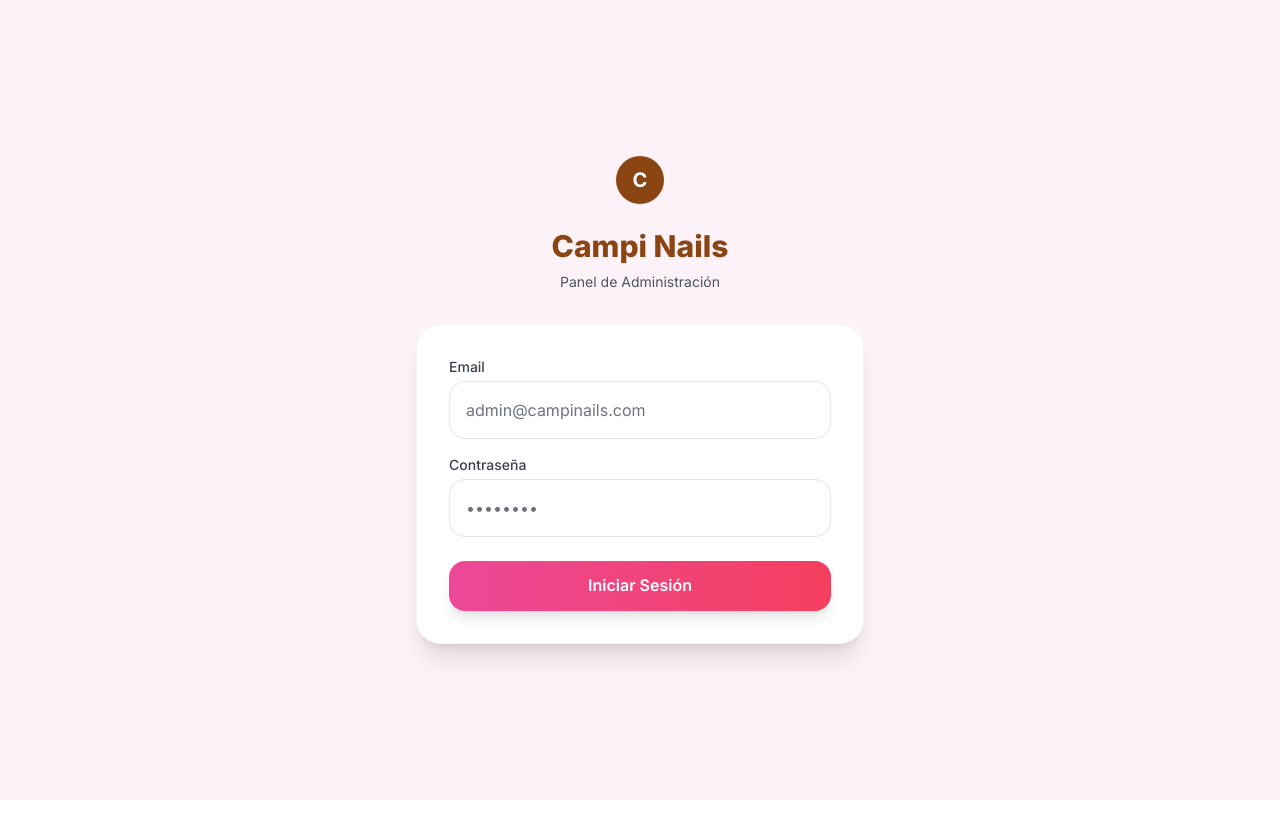
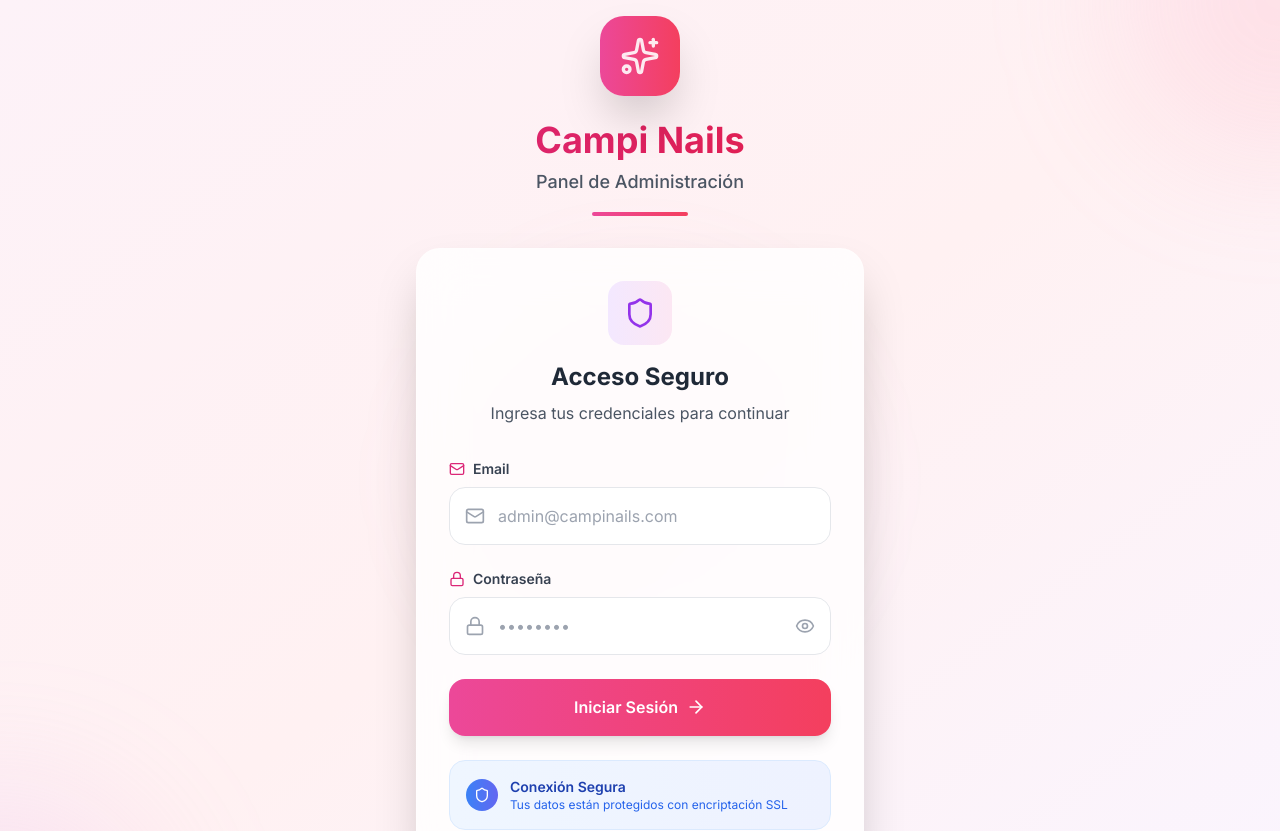
Before and after one commit to drex25/campinails, a React (Vite) app in the folder campinails-frontend/: page /login in a window 1280 px wide. Shown: the top 831 px of the page. Before the commit the page ends 800 px from the top, so only its background shows below. Built offline with nearby package versions, Linux system fonts and the light colour scheme.

Commit message:
Increíble Login Form Moderno

```diff
--- a/campinails-frontend/src/components/LoginForm.tsx
+++ b/campinails-frontend/src/components/LoginForm.tsx
@@ -4,6 +4,7 @@ import { yupResolver } from '@hookform/resolvers/yup';
 import * as yup from 'yup';
 import { authService } from '../services/api';
 import type { LoginCredentials } from '../types';
+import { Eye, EyeOff, Mail, Lock, Sparkles, Shield, ArrowRight } from 'lucide-react';
 
 const schema = yup.object({
   email: yup.string().email('Email inválido').required('Email es requerido'),
@@ -17,6 +18,7 @@ interface LoginFormProps {
 export const LoginForm: React.FC<LoginFormProps> = ({ onSuccess }) => {
   const [isLoading, setIsLoading] = useState(false);
   const [error, setError] = useState('');
+  const [showPassword, setShowPassword] = useState(false);
 
   const {
     register,
@@ -43,79 +45,147 @@ export const LoginForm: React.FC<LoginFormProps> = ({ onSuccess }) => {
   };
 
   return (
-    <div className="min-h-screen flex items-center justify-center bg-campi-pink py-12 px-4 sm:px-6 lg:px-8">
-      <div className="max-w-md w-full space-y-8">
-        <div>
-          <div className="mx-auto h-12 w-12 flex items-center justify-center rounded-full bg-campi-brown">
-            <span className="text-white text-xl font-bold">C</span>
-          </div>
-          <h2 className="mt-6 text-center text-3xl font-extrabold text-campi-brown">
-            Campi Nails
-          </h2>
-          <p className="mt-2 text-center text-sm text-gray-600">
-            Panel de Administración
-          </p>
+    <div className="min-h-screen bg-gradient-to-br from-pink-50 via-rose-50 to-purple-50 flex items-center justify-center p-4 relative overflow-hidden">
+      {/* Animated background elements */}
+      <div className="absolute inset-0 overflow-hidden">
+        <div className="absolute -top-40 -right-40 w-80 h-80 bg-gradient-to-br from-pink-300/20 to-rose-300/20 rounded-full blur-3xl animate-float"></div>
+        <div className="absolute -bottom-40 -left-40 w-80 h-80 bg-gradient-to-br from-purple-300/20 to-pink-300/20 rounded-full blur-3xl animate-float" style={{ animationDelay: '2s' }}></div>
+        <div className="absolute top-1/2 left-1/2 transform -translate-x-1/2 -translate-y-1/2 w-96 h-96 bg-gradient-to-br from-rose-300/10 to-purple-300/10 rounded-full blur-3xl animate-pulse-slow"></div>
       </div>
 
-        <form className="mt-8 space-y-6" onSubmit={handleSubmit(onSubmit)}>
-          <div className="card">
-            <div className="space-y-4">
-              <div>
-                <label htmlFor="email" className="block text-sm font-medium text-gray-700">
-                  Email
+      <div className="relative z-10 w-full max-w-md">
+        {/* Header */}
+        <div className="text-center mb-8">
+          <div className="inline-flex items-center justify-center w-20 h-20 bg-gradient-to-r from-pink-500 to-rose-500 rounded-3xl mb-6 shadow-2xl transform hover:scale-110 transition-all duration-300">
+            <Sparkles className="w-10 h-10 text-white animate-pulse" />
+          </div>
+          <h1 className="text-4xl font-bold bg-gradient-to-r from-pink-600 to-rose-600 bg-clip-text text-transparent mb-2">
+            Campi Nails
+          </h1>
+          <p className="text-gray-600 text-lg font-medium">Panel de Administración</p>
+          <div className="w-24 h-1 bg-gradient-to-r from-pink-500 to-rose-500 rounded-full mx-auto mt-4"></div>
+        </div>
+
+        {/* Login Card */}
+        <div className="bg-white/80 backdrop-blur-xl rounded-3xl shadow-2xl p-8 border border-white/20 hover:shadow-3xl transition-all duration-500 transform hover:scale-[1.02]">
+          <div className="text-center mb-8">
+            <div className="inline-flex items-center justify-center w-16 h-16 bg-gradient-to-r from-purple-100 to-pink-100 rounded-2xl mb-4">
+              <Shield className="w-8 h-8 text-purple-600" />
+            </div>
+            <h2 className="text-2xl font-bold text-gray-800 mb-2">Acceso Seguro</h2>
+            <p className="text-gray-600">Ingresa tus credenciales para continuar</p>
+          </div>
+
+          <form onSubmit={handleSubmit(onSubmit)} className="space-y-6">
+            {/* Email Field */}
+            <div className="space-y-2">
+              <label className="flex items-center space-x-2 text-sm font-semibold text-gray-700">
+                <Mail className="w-4 h-4 text-pink-600" />
+                <span>Email</span>
               </label>
+              <div className="relative">
                 <input
                   {...register('email')}
                   type="email"
-                  className="input-field mt-1"
+                  className="w-full px-4 py-4 pl-12 bg-white border border-gray-200 rounded-2xl focus:ring-4 focus:ring-pink-100 focus:border-pink-300 transition-all duration-300 text-gray-800 placeholder-gray-400"
                   placeholder="admin@campinails.com"
                 />
+                <Mail className="absolute left-4 top-1/2 transform -translate-y-1/2 w-5 h-5 text-gray-400" />
+              </div>
               {errors.email && (
-                  <p className="mt-1 text-sm text-red-600">{errors.email.message}</p>
+                <div className="flex items-center space-x-2 text-red-500 text-sm">
+                  <div className="w-1 h-1 bg-red-500 rounded-full"></div>
+                  <span>{errors.email.message}</span>
+                </div>
               )}
             </div>
 
-              <div>
-                <label htmlFor="password" className="block text-sm font-medium text-gray-700">
-                  Contraseña
+            {/* Password Field */}
+            <div className="space-y-2">
+              <label className="flex items-center space-x-2 text-sm font-semibold text-gray-700">
+                <Lock className="w-4 h-4 text-pink-600" />
+                <span>Contraseña</span>
               </label>
+              <div className="relative">
                 <input
                   {...register('password')}
-                  type="password"
-                  className="input-field mt-1"
+                  type={showPassword ? 'text' : 'password'}
+                  className="w-full px-4 py-4 pl-12 pr-12 bg-white border border-gray-200 rounded-2xl focus:ring-4 focus:ring-pink-100 focus:border-pink-300 transition-all duration-300 text-gray-800 placeholder-gray-400"
                   placeholder="••••••••"
                 />
+                <Lock className="absolute left-4 top-1/2 transform -translate-y-1/2 w-5 h-5 text-gray-400" />
+                <button
+                  type="button"
+                  onClick={() => setShowPassword(!showPassword)}
+                  className="absolute right-4 top-1/2 transform -translate-y-1/2 text-gray-400 hover:text-gray-600 transition-colors duration-200"
+                >
+                  {showPassword ? <EyeOff className="w-5 h-5" /> : <Eye className="w-5 h-5" />}
+                </button>
+              </div>
               {errors.password && (
-                  <p className="mt-1 text-sm text-red-600">{errors.password.message}</p>
+                <div className="flex items-center space-x-2 text-red-500 text-sm">
+                  <div className="w-1 h-1 bg-red-500 rounded-full"></div>
+                  <span>{errors.password.message}</span>
+                </div>
               )}
             </div>
+
+            {/* Error Message */}
+            {error && (
+              <div className="bg-gradient-to-r from-red-50 to-pink-50 border border-red-200 rounded-2xl p-4 animate-pulse">
+                <div className="flex items-center space-x-3">
+                  <div className="w-2 h-2 bg-red-500 rounded-full animate-pulse"></div>
+                  <p className="text-red-600 text-sm font-medium">{error}</p>
                 </div>
-
-            {error && (
-              <div className="mt-4 p-3 bg-red-50 border border-red-200 rounded-lg">
-                <p className="text-sm text-red-600">{error}</p>
               </div>
             )}
 
-            <div className="mt-6">
+            {/* Submit Button */}
             <button
               type="submit"
               disabled={isLoading}
-                className="btn-primary w-full flex justify-center"
+              className="w-full bg-gradient-to-r from-pink-500 to-rose-500 text-white py-4 rounded-2xl font-semibold hover:from-pink-600 hover:to-rose-600 disabled:opacity-50 disabled:cursor-not-allowed transition-all duration-300 transform hover:scale-105 shadow-lg hover:shadow-xl flex items-center justify-center space-x-2 group"
             >
               {isLoading ? (
-                  <div className="flex items-center">
-                    <div className="animate-spin rounded-full h-4 w-4 border-b-2 border-white mr-2"></div>
-                    Iniciando sesión...
-                  </div>
+                <>
+                  <div className="w-5 h-5 border-2 border-white border-t-transparent rounded-full animate-spin"></div>
+                  <span>Verificando credenciales...</span>
+                </>
               ) : (
-                  'Iniciar Sesión'
+                <>
+                  <span>Iniciar Sesión</span>
+                  <ArrowRight className="w-5 h-5 group-hover:translate-x-1 transition-transform duration-200" />
+                </>
               )}
             </button>
+
+            {/* Security Note */}
+            <div className="bg-gradient-to-r from-blue-50 to-indigo-50 rounded-2xl p-4 border border-blue-100">
+              <div className="flex items-center space-x-3">
+                <div className="w-8 h-8 bg-gradient-to-r from-blue-500 to-indigo-500 rounded-full flex items-center justify-center">
+                  <Shield className="w-4 h-4 text-white" />
+                </div>
+                <div>
+                  <p className="text-blue-800 text-sm font-semibold">Conexión Segura</p>
+                  <p className="text-blue-600 text-xs">Tus datos están protegidos con encriptación SSL</p>
+                </div>
               </div>
             </div>
           </form>
         </div>
+
+        {/* Footer */}
+        <div className="text-center mt-8">
+          <p className="text-gray-500 text-sm">
+            © 2024 Campi Nails. Todos los derechos reservados.
+          </p>
+          <div className="flex items-center justify-center space-x-4 mt-4">
+            <div className="w-2 h-2 bg-pink-400 rounded-full animate-pulse"></div>
+            <div className="w-2 h-2 bg-rose-400 rounded-full animate-pulse" style={{ animationDelay: '0.5s' }}></div>
+            <div className="w-2 h-2 bg-purple-400 rounded-full animate-pulse" style={{ animationDelay: '1s' }}></div>
+          </div>
+        </div>
+      </div>
     </div>
   );
 };
```
Lines whose indentation alone changed are shown as unchanged.
